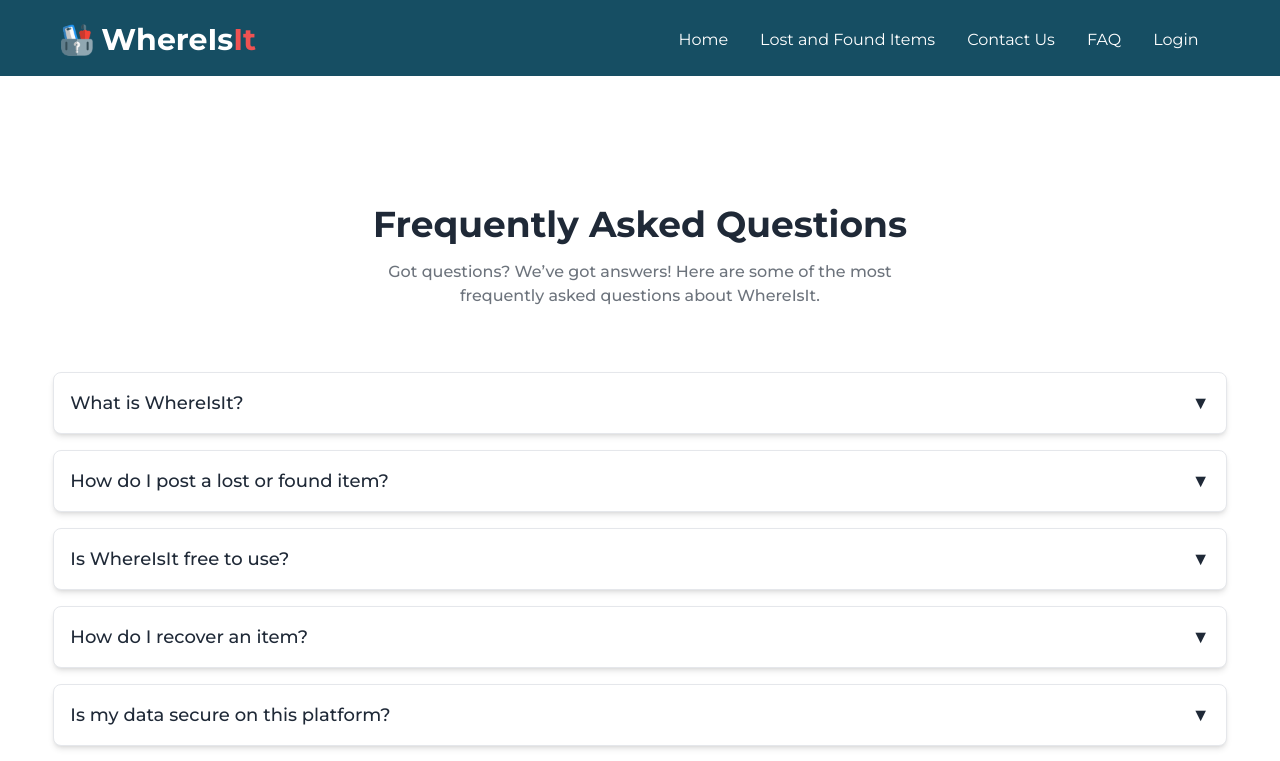
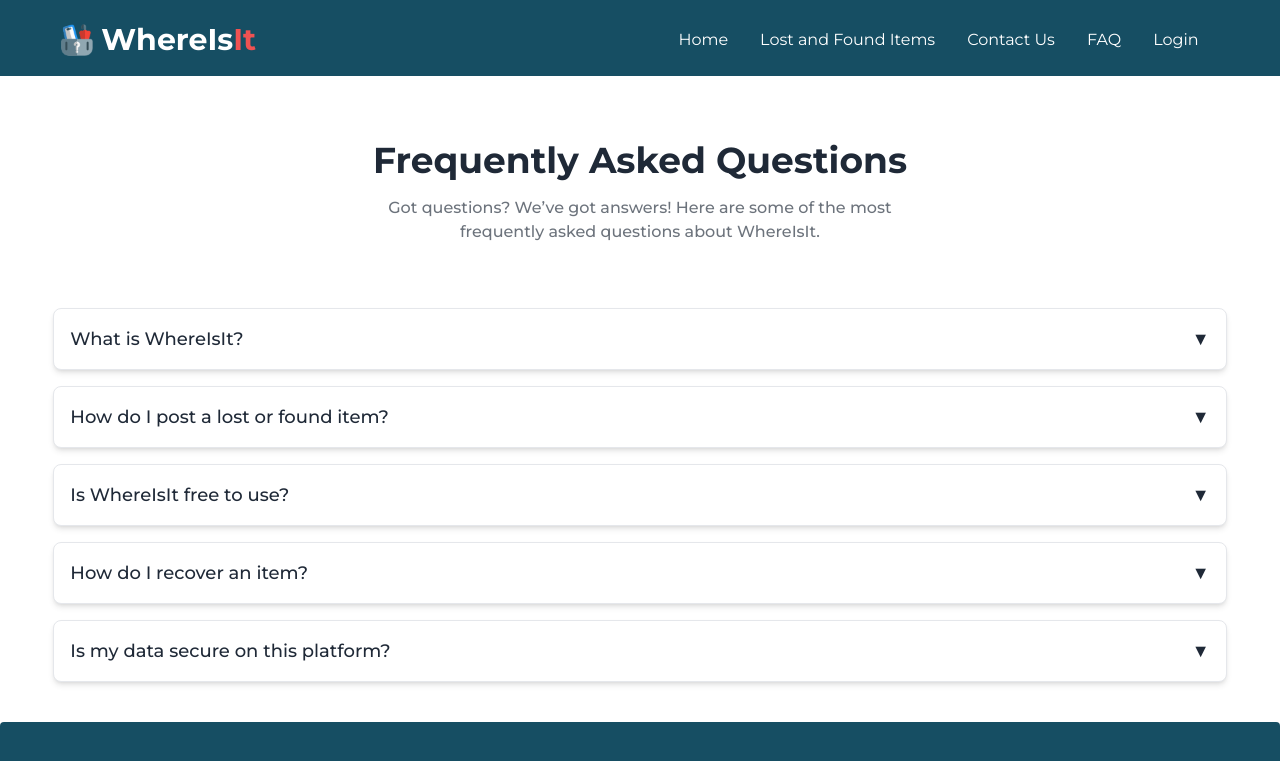
Before and after one commit to alifa-ara-heya/where-is-it, a React (Vite) app in the folder where-is-it-client/: page /faq in a window 1280 px wide. Shown: the top 761 px of the page. Built offline with nearby package versions, Linux system fonts and the light colour scheme; no server answers.

Commit message:
changed margin top of faq page

```diff
--- a/where-is-it-client/src/components/FAQ.jsx
+++ b/where-is-it-client/src/components/FAQ.jsx
@@ -41,13 +41,13 @@ const FAQ = () => {
     };
 
     return (
-        <div className="w-11/12 mx-auto max-w-[1440px] py-10">
+        <div className="w-11/12 mx-auto max-w-[1440px] pb-10">
             <Heading
                 title="Frequently Asked Questions"
                 subtitle="Got questions? We’ve got answers! Here are some of the most frequently asked questions about WhereIsIt."
             />
 
-            <div className="space-y-4 mt-8">
+            <div className="space-y-4">
                 {faqData.map((faq) => (
                     <div
                         key={faq.id}
```
